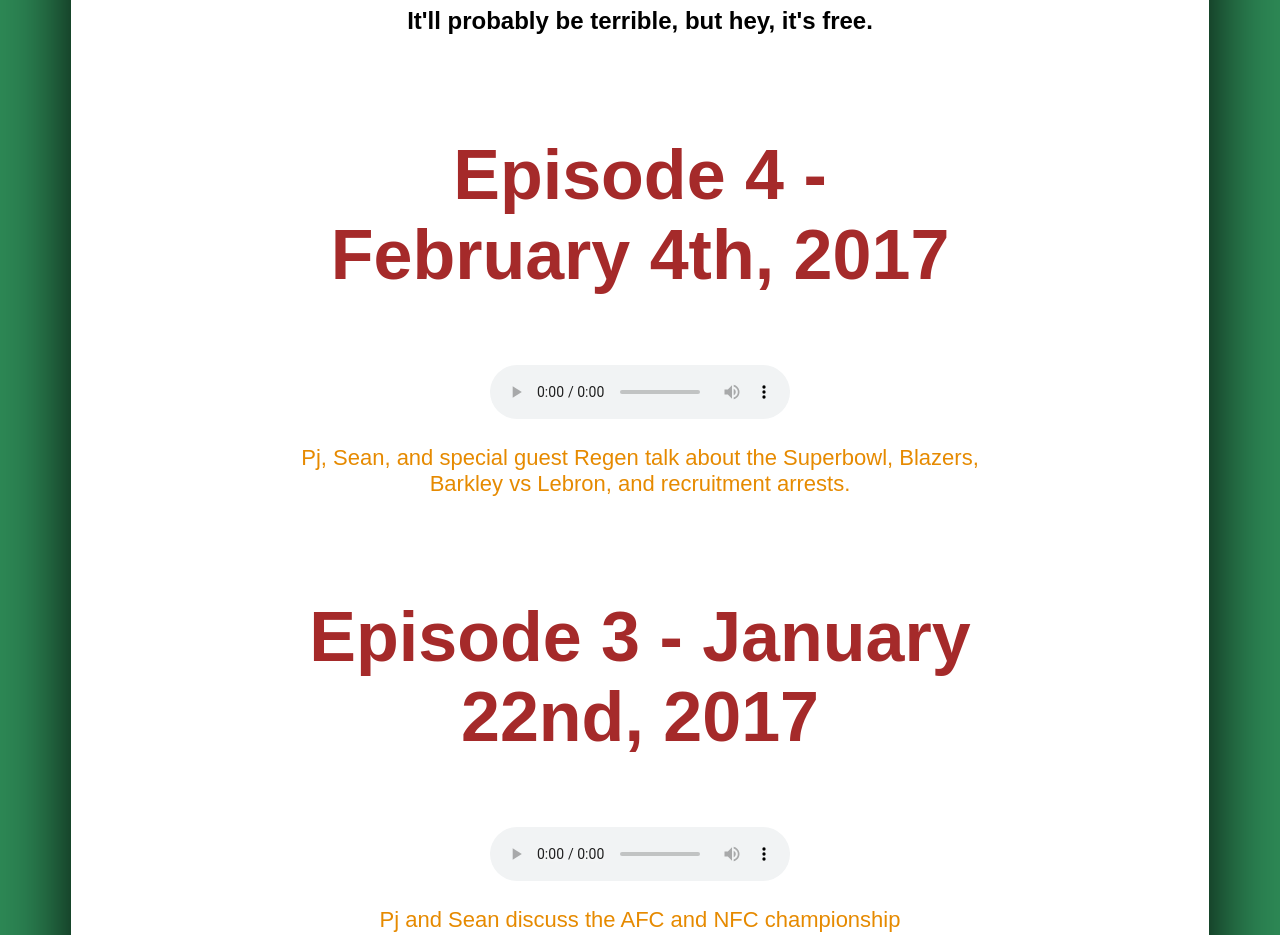
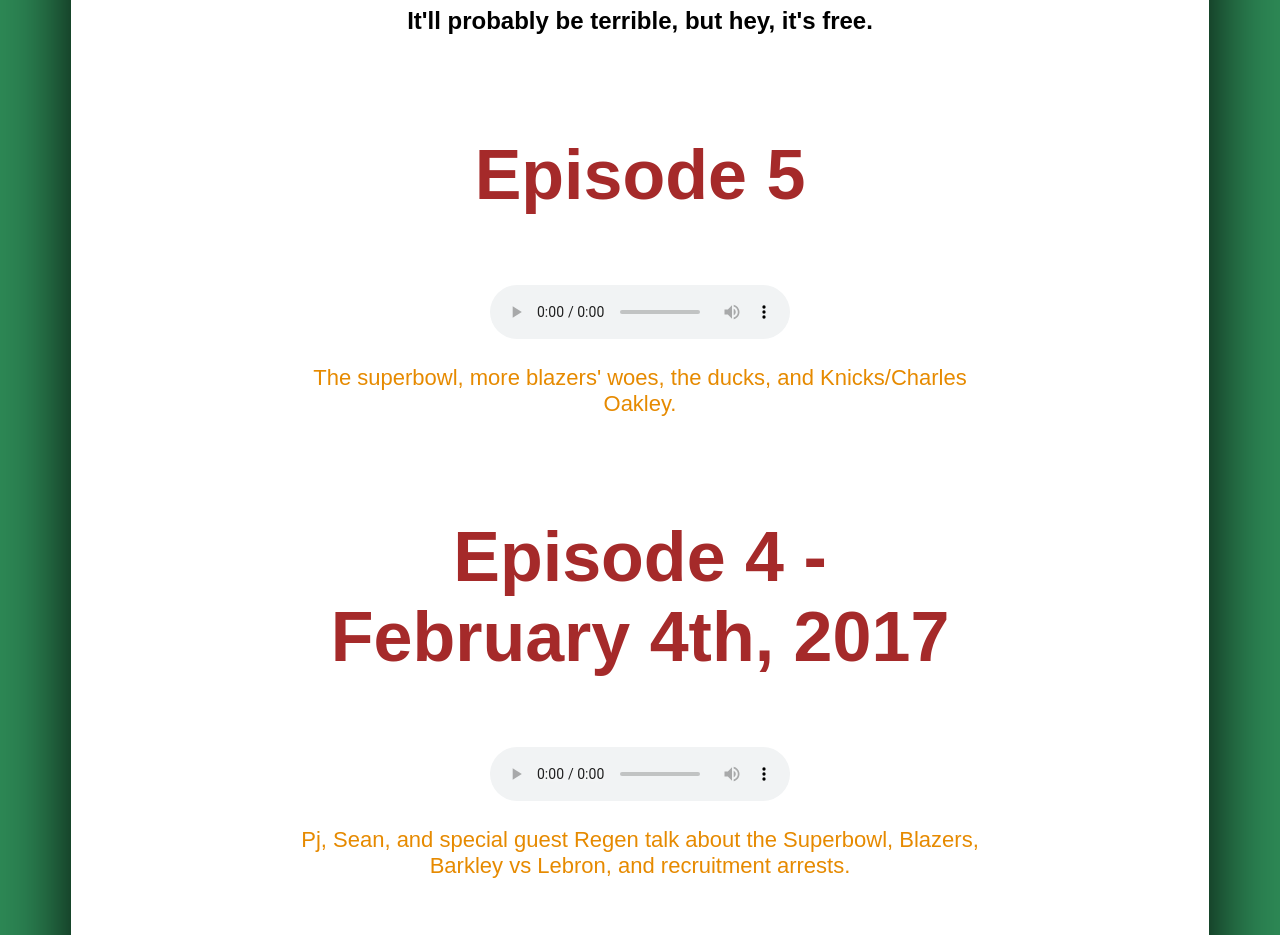
Before and after one commit to belowtherimpdx/Podcast, a plain HTML site: page index.html in a window 1280 px wide. Shown: the part 940-1875 px from the top of the page. Drawn offline with Linux system fonts and the light colour scheme.

Commit message:
Adds episode 5 to page.

```diff
--- a/index.html
+++ b/index.html
@@ -20,6 +20,18 @@
 
       <h2 id="dickheadSub" class="subHead">Join two dickheads talking about basketball, other sports, cool stuff, and more!</h2>
       <h2 id="terribleSub" class="subHead">It'll probably be terrible, but hey, it's free.</h2>
+
+    </div>
+
+    <div id="episodeFiveDiv" class="episodeDiv relative">
+
+      <h3>Episode 5</h3>
+
+      <audio controls id="episode4Audio">
+        <source src="audioFiles/Ep5Final.mp3" type="audio/mp3">
+      </audio>
+
+      <p class="episodeDescription">The superbowl, more blazers' woes, the ducks, and Knicks/Charles Oakley.</p>
 
     </div>
 
```
